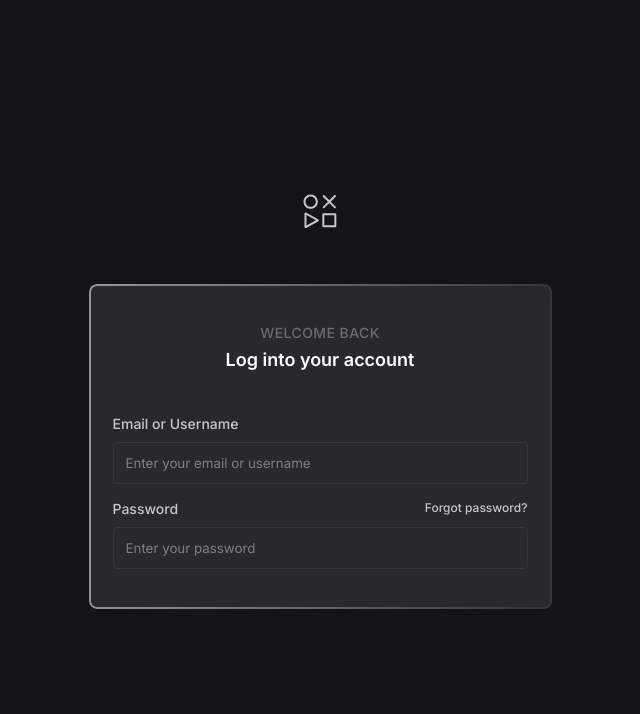
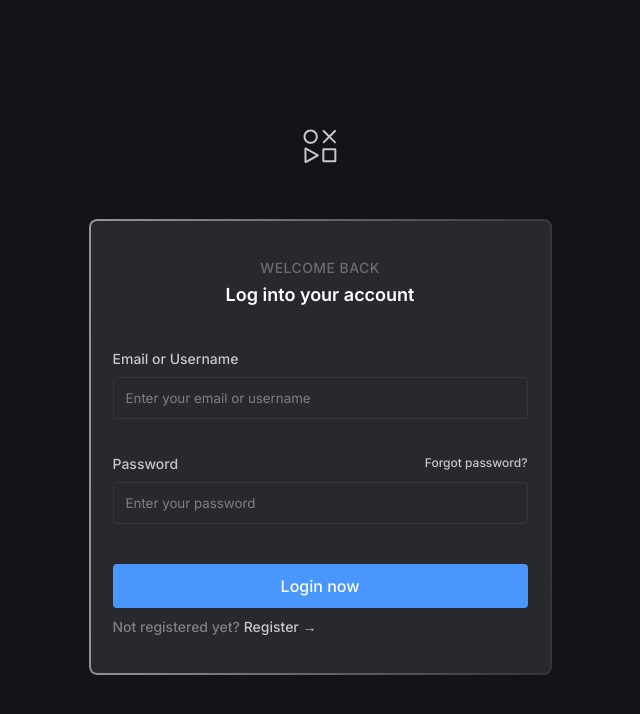
Before and after one commit to manku19978/atlys_test, a React (Create React App) app: page /login in a window 1280 px wide. Shown: the top 714 px of the page, without its empty margins (320-960 px from the left). Built offline with nearby package versions, Linux system fonts and the light colour scheme.

Commit message:
login modal buttons added

```diff
--- a/src/components/modules/Login/Modal/LoginModal.scss
+++ b/src/components/modules/Login/Modal/LoginModal.scss
@@ -26,4 +26,22 @@
 
 .inputContainer {
   gap: 16px;
+  margin-bottom: 20px;
 }
+
+.loginWrapper {
+  position: relative;
+  z-index: 1;
+}
+
+.registerContainer {
+  color: #7f8084;
+  font-size: 14px;
+  font-weight: 500;
+  margin-top: 10px;
+
+  .register {
+    color: #c5c7ca;
+    cursor: pointer;
+  }
+}
--- a/src/components/modules/Login/Modal/LoginModal.tsx
+++ b/src/components/modules/Login/Modal/LoginModal.tsx
@@ -2,6 +2,7 @@ import { useState } from "react";
 import d from "../../../../shared/dictionary";
 import CustomInput from "../../../ui/CustomInput/CustomInput";
 import "./LoginModal.scss";
+import CustomButton from "../../../ui/CustomButton/CustomButton";
 
 const LoginModal = () => {
   const [username, setUsername] = useState("");
@@ -9,6 +10,7 @@ const LoginModal = () => {
 
   return (
     <div className="loginContainer">
+      <div className="loginWrapper">
         <div className="headingContainer">
           <p className="welcome">{d.EN.LOGIN_MODAL.TITLE.WELCOME_BACK}</p>
           <p className="login">{d.EN.LOGIN_MODAL.TITLE.LOGIN_ACCOUNT}</p>
@@ -30,6 +32,16 @@ const LoginModal = () => {
             isPassword
           />
         </div>
+
+        <div className="btnContainer">
+          <CustomButton label={d.EN.LOGIN_MODAL.LOGIN_BTN} />
+
+          <div className="registerContainer">
+            <span>{d.EN.LOGIN_MODAL.NOT_REGISTERD}</span>
+            <span className="register">{d.EN.LOGIN_MODAL.REGISTER_BTN}</span>
+          </div>
+        </div>
+      </div>
     </div>
   );
 };
--- /dev/null
+++ b/src/components/ui/CustomButton/CustomButton.scss
@@ -0,0 +1,14 @@
+@import "../../../styles/variables.scss";
+
+.btn {
+  width: 100%;
+  border-radius: 4px;
+  background: $background-btn;
+  outline: none;
+  border: none;
+  padding: 12px 0;
+  color: #fff;
+  font-size: 16px;
+  font-weight: 500;
+  cursor: pointer;
+}
--- /dev/null
+++ b/src/components/ui/CustomButton/CustomButton.tsx
@@ -0,0 +1,17 @@
+import "./CustomButton.scss";
+
+interface CustomButtonProps {
+  label: string;
+}
+
+const CustomButton: React.FC<CustomButtonProps> = ({ label }) => {
+  const handleClick = () => console.log("hi");
+
+  return (
+    <button className="btn" onClick={handleClick}>
+      {label}
+    </button>
+  );
+};
+
+export default CustomButton;
--- a/src/components/ui/CustomInput/CustomInput.scss
+++ b/src/components/ui/CustomInput/CustomInput.scss
@@ -2,8 +2,6 @@
 
 .inputContainer {
   width: 100%;
-  position: relative;
-  z-index: 1;
 
   .labelContainer {
     margin-bottom: 10px;
--- a/src/shared/dictionary.ts
+++ b/src/shared/dictionary.ts
@@ -12,6 +12,9 @@ const dictionary = {
         PASSWORD_PLACEHOLDER: "Enter your password",
         FORGET_PASSWROD: "Forgot password?",
       },
+      LOGIN_BTN: "Login now",
+      NOT_REGISTERD: "Not registered yet? ",
+      REGISTER_BTN: "Register →",
     },
   },
 };
--- a/src/styles/variables.scss
+++ b/src/styles/variables.scss
@@ -1,2 +1,3 @@
 $background-main: #131319;
 $background-card: #27292d;
+$background-btn: #4a96ff;
```
Lines whose indentation alone changed are shown as unchanged.
